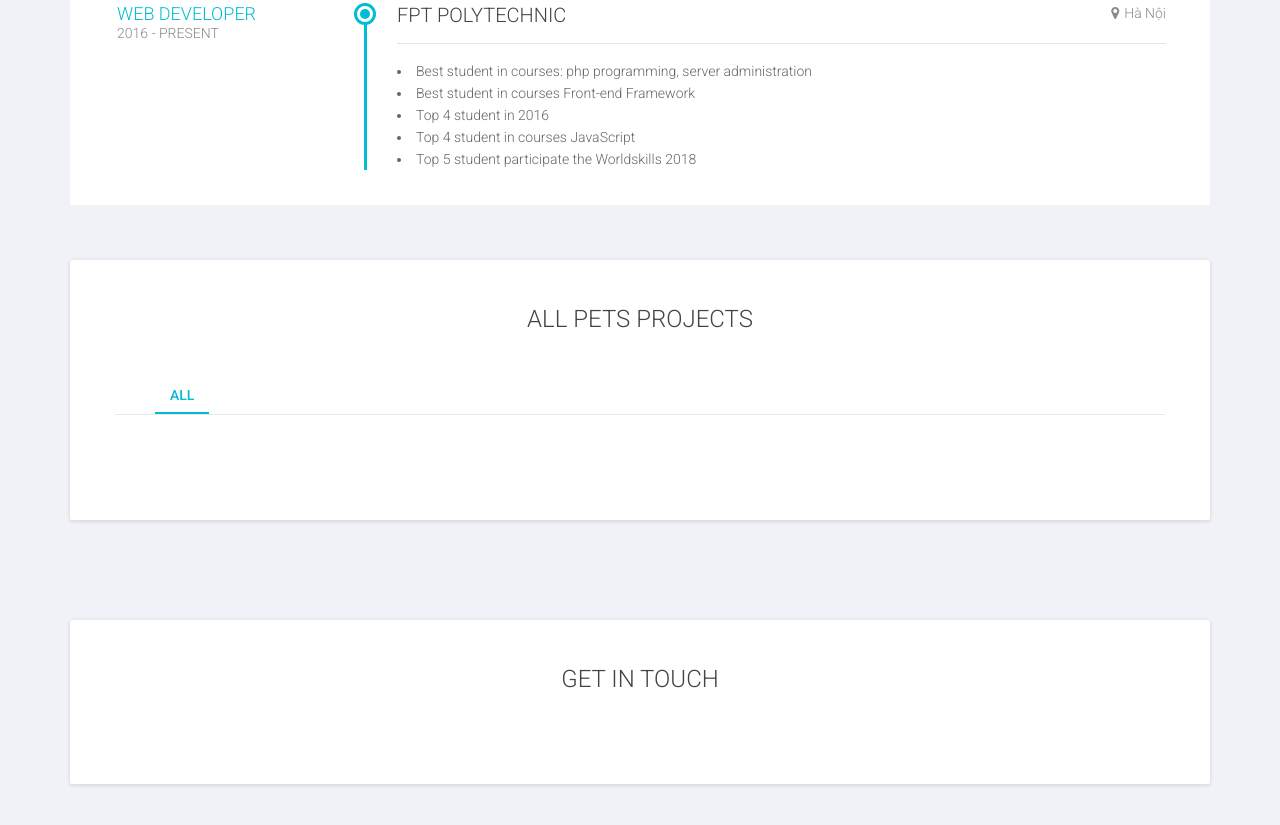
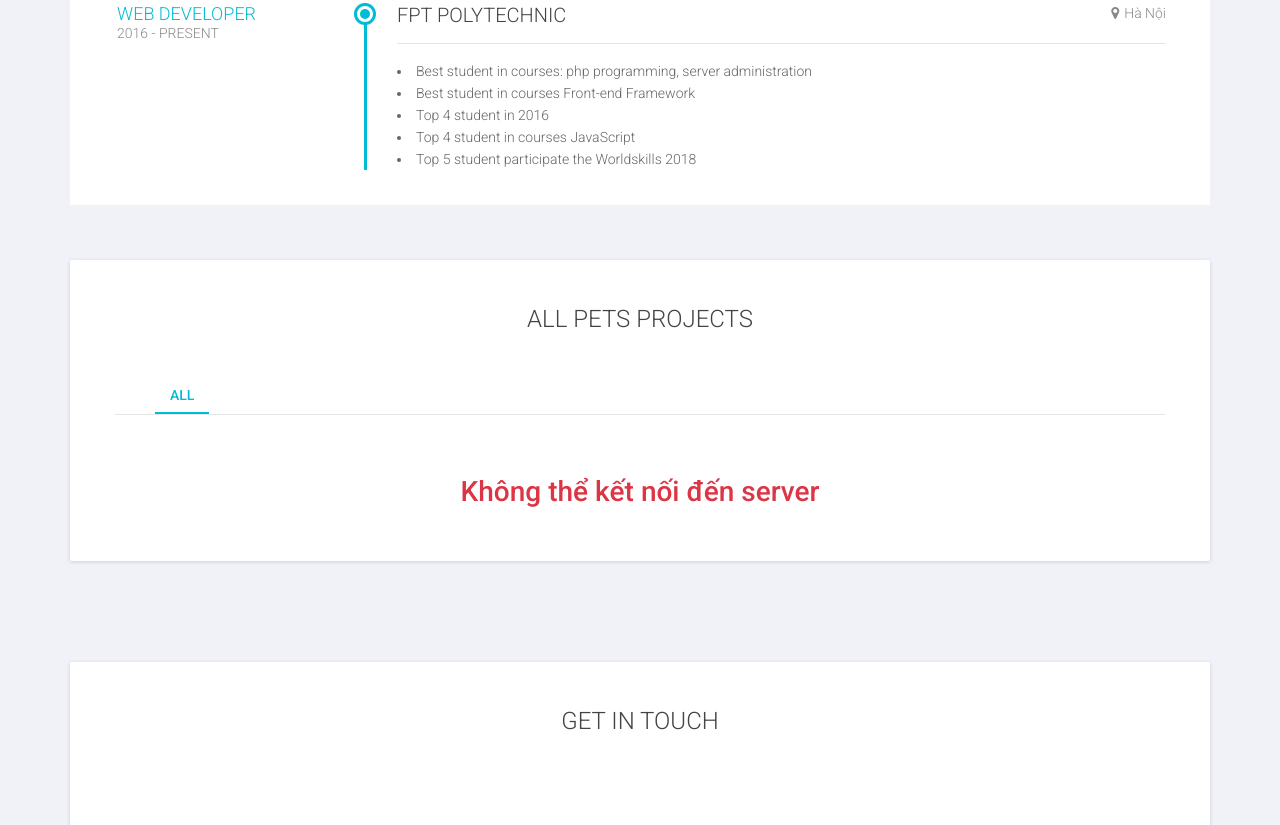
Before and after one commit to buiduc06/mycv, a plain HTML site: page index.html in a window 1280 px wide. Shown: the part 2001-2826 px from the top of the page. Before the commit the page ends 2785 px from the top, so only its background shows below. Drawn offline with Linux system fonts and the light colour scheme; no server answers.

Commit message:
update index

```diff
--- a/index.html
+++ b/index.html
@@ -325,7 +325,12 @@
 			asyc:true,
 			success : function (result){
 				$("#showdata").html(result)
+			},
+			error: function (jqXHR, status, error) {
+				alert('404 error : Không thể kết nối đến server');
+				$("#showdata").html('<h3 class="text-center text-danger">Không thể kết nối đến server</h3>');
 			}
+
 		});
 		//add lay data
 
```
